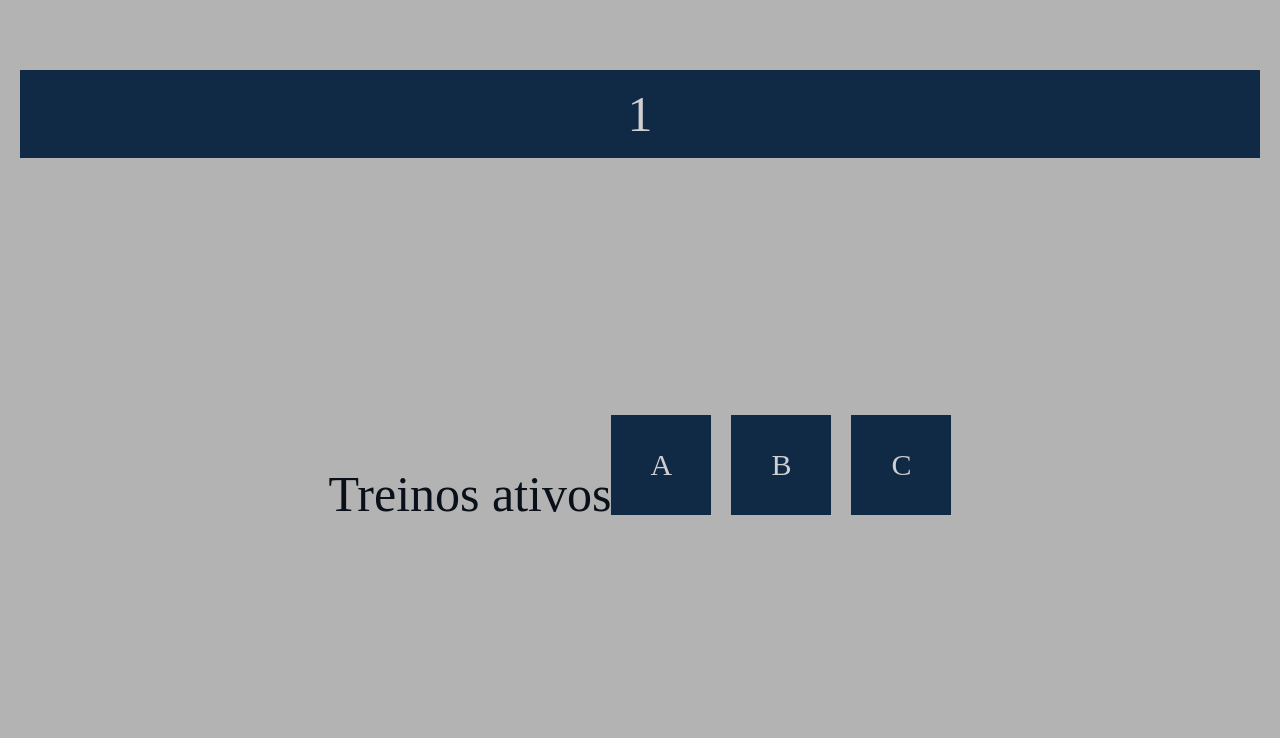
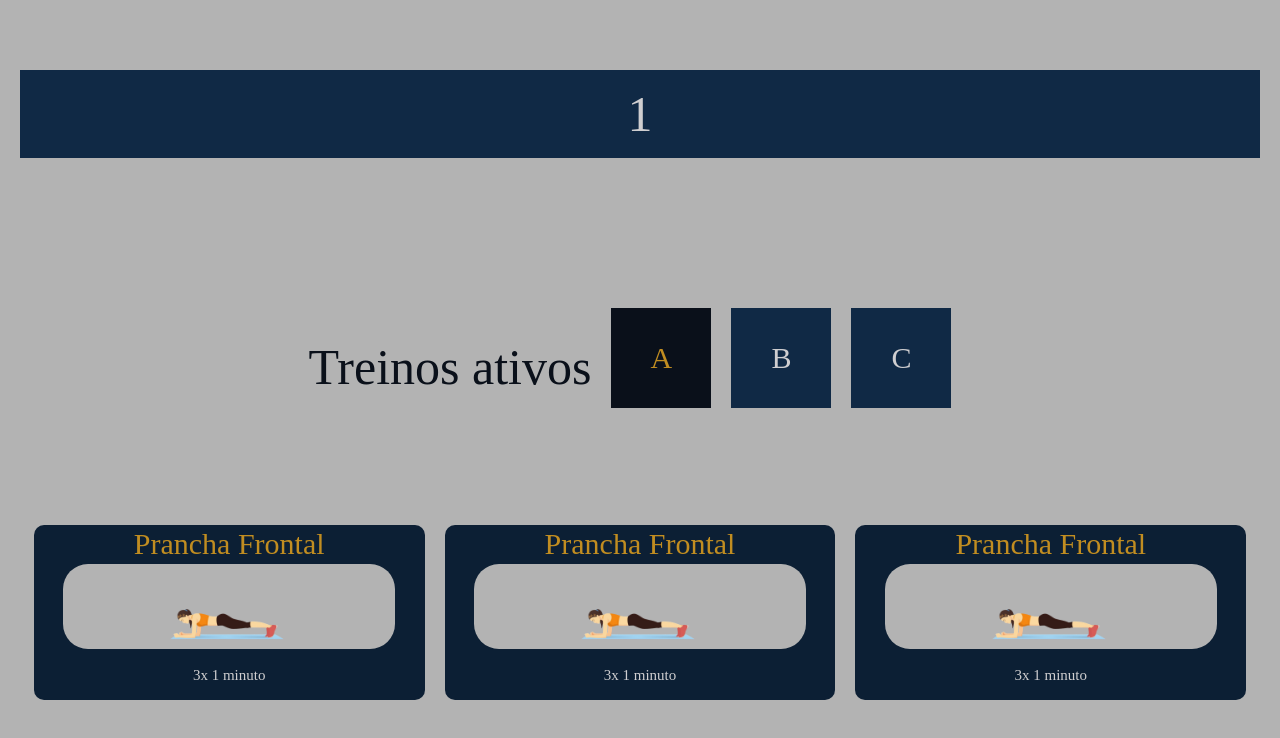
Before and after one commit to RA4Z/treino-diario, a React (Create React App) app: page /exercicio/1 in a window 1280 px wide. Shown: the top 738 px of the page. Built offline with nearby package versions, Linux system fonts and the light colour scheme; a web font is replaced by a local one.

Commit message:
Adicionando cards de treino

```diff
--- /dev/null
+++ b/src/components/Card/Card.module.scss
@@ -0,0 +1,32 @@
+@import "styles/variaveis";
+@import "styles/breakpoints";
+
+.container {
+    display: flex;
+    justify-content: center;
+    align-items: center;
+    background-color: $secondary;
+    border-radius: 10px;
+    min-height: 175px;
+    flex-wrap: wrap;
+
+
+    &__img {
+        display: flex;
+        justify-content: center;
+        background-color: $background;
+        border-radius: 25px;
+        width: 85%;
+        height: 85px;
+    }
+}
+
+.title {
+    color: $gold;
+    font-size: 30px;
+}
+
+.description {
+    color: $text;
+    font-size: 15px;
+}
--- /dev/null
+++ b/src/components/Card/index.tsx
@@ -0,0 +1,14 @@
+import styles from './Card.module.scss'
+import Prancha from 'assets/Prancha.png'
+
+export default function Card() {
+    return (
+        <div className={styles.container}>
+            <div className={styles.title}>Prancha Frontal</div>
+            <div className={styles.container__img}>
+                <img src={Prancha} alt="Prancha" />
+            </div>
+            <p className={styles.description}>3x 1 minuto</p>
+        </div>
+    )
+}
--- a/src/pages/Exercicio/Exercicio.module.scss
+++ b/src/pages/Exercicio/Exercicio.module.scss
@@ -28,4 +28,12 @@
 .treinos {
     display: flex;
     gap: 20px;
+    margin: 20px;
 }
+
+.exercicios {
+    display: flex;
+    flex-wrap: wrap;
+    justify-content: center;
+    gap: 20px;
+}
--- a/src/pages/Exercicio/index.tsx
+++ b/src/pages/Exercicio/index.tsx
@@ -2,10 +2,11 @@ import { useParams } from "react-router-dom"
 import { useState } from 'react'
 import styles from './Exercicio.module.scss'
 import Treino from "components/Treino"
+import Card from "components/Card"
 
 export default function Exercicio() {
     const { username } = useParams()
-    const [selecionado, setSelecionado] = useState('')
+    const [selecionado, setSelecionado] = useState('A')
     const treinos = ['A', 'B', 'C']
     function selecionarTreino(treino: string) {
         setSelecionado(treino)
@@ -23,7 +24,11 @@ export default function Exercicio() {
                         selected={selecionado === treino ? true : false} />
                 ))}
             </div>
-
+            <div className={styles.exercicios}>
+                <Card />
+                <Card />
+                <Card />
+            </div>
         </div>
     )
 }
```
Also changed, not shown: src/assets/Prancha.png (added).
